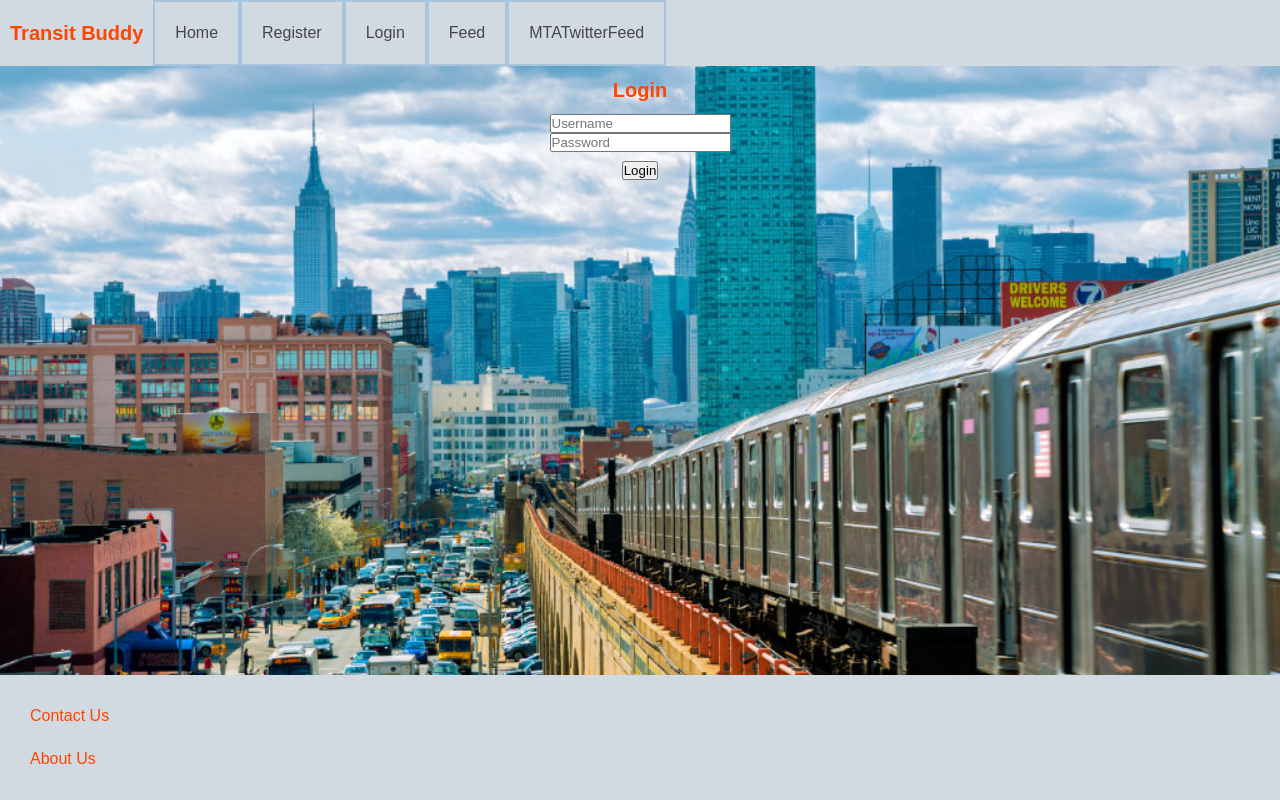
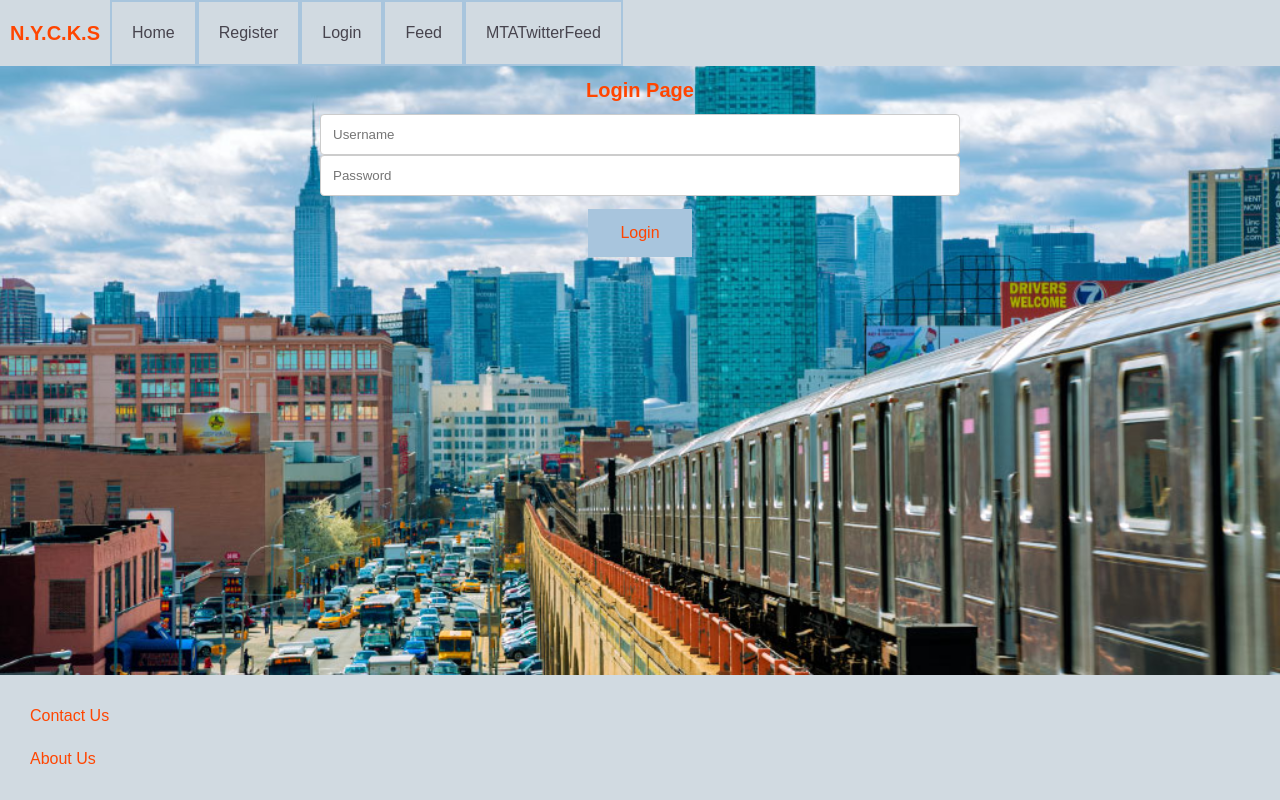
Before and after one commit to ra1993/transitbuddy_frontend, a React (Create React App) app: page / in a window 1280 px wide. Built offline with nearby package versions, Linux system fonts and the light colour scheme.

Commit message:
upgraded dependencies

```diff
--- a/src/App.css
+++ b/src/App.css
@@ -326,3 +326,67 @@ padding-bottom: 20px;
 padding-left: 30px;
 border-left: 2px solid #e4e8eb;
 }
+
+.trainSelection{
+font-size: 15px;
+padding: 10px 8px 10px 14px;
+background: #fff;
+border: 1px solid #ccc;
+overflow: hidden;
+position: relative;
+align-items: center;
+
+}
+
+.loginButton{
+background-color: #A8C5DD;
+border: none;
+color: orangered;;
+padding: 15px 32px;
+text-align: center;
+text-decoration: none;
+display: inline-block;
+font-size: 16px;
+margin: 4px 2px;
+cursor: pointer;
+}
+
+.registerButton{
+background-color: #A8C5DD;
+border: none;
+color: orangered;
+padding: 15px 32px;
+text-align: center;
+text-decoration: none;
+display: inline-block;
+font-size: 16px;
+margin: 4px 2px;
+cursor: pointer;
+
+
+}
+
+/* -----------------------------------------------form styling */
+
+.inputField{
+  width: 50%;
+  padding: 12px;
+  border: 1px solid #ccc;
+  border-radius: 4px;
+  resize: vertical;
+
+}
+
+.postComment{
+  background-color: #A8C5DD;
+  border: none;
+  color: orangered;
+  padding: 15px 32px;
+  text-align: center;
+  text-decoration: none;
+  display: inline-block;
+  font-size: 16px;
+  margin: 4px 2px;
+  cursor: pointer;
+
+}
--- a/src/components/Feed.js
+++ b/src/components/Feed.js
@@ -45,9 +45,10 @@ function Feed(){
     return comments.map((c, i) => {
 
       return (<div className={'comment'} key={'comment-' + i}>
-        <div className={'comment-username'}>{c.username}</div>
+        {/* <div className={'comment-username'}>{c.username}</div> */}
         <div className={'comment-time'}>{c.time.toLocaleString()}</div>
         <div className={'comment-comment'}>{c.comment}</div>
+        <br></br>
       </div>)
     })
   }
--- a/src/components/Homepage.js
+++ b/src/components/Homepage.js
@@ -6,6 +6,7 @@ import StationMenu from './StationMenu';
 import IncomingTime from './IncomingTime';
 import LandingPage from './LandingPage';
 import Weather from './Weather';
+import StationList from './PickStationTrains';
 
 import Footer from './Footer.js';
 import Register from './Register';
@@ -20,11 +21,16 @@ function Homepage(props) {
   console.log('Token', pToken)
   return (
   <div className="userHomepage">
-    <h1> Transit Buddy Homepage</h1>
+    <h1> New York Commuter Knowledge System</h1>
+
+    <center><h2>Subway Times</h2></center>
     <TrainMenu/>
+
     <br></br>
     <TrainMenu/>
 
+    <br></br>
+    <StationList/>
 
     <div className="weather"> Weather Component
     <Weather/>
--- a/src/components/Login.js
+++ b/src/components/Login.js
@@ -41,10 +41,11 @@ const loginAccount = async () =>{
       <div>Logging in...</div>
       :
       <div className="loginCard">
-        <h1>Login</h1>
+        <h1>Login Page</h1>
 
         <form className = "loginForm">
           <input id="username"
+          className = "inputField"
           type = "text"
           placeholder="Username"
           onChange = {e => setInputUsername(e.target.value)}
@@ -53,6 +54,7 @@ const loginAccount = async () =>{
           <br></br>
 
         <input id="password"
+        className = "inputField"
         type = "password"
         placeholder="Password"
         onChange = {e => setInputPassword(e.target.value)}
@@ -60,7 +62,9 @@ const loginAccount = async () =>{
         ></input>
         </form>
         <br></br>
-        <button onClick={() => loginAccount()}id="loginButton">Login</button>
+        <button onClick={() => loginAccount()}
+        className = "loginButton"
+        id="loginButton">Login</button>
         <br></br>
 
       </div>
--- a/src/components/NavBar.js
+++ b/src/components/NavBar.js
@@ -11,7 +11,7 @@ const NavBar= () => {
     return (
 
       <header className="header">
-      <h1 className = "appName">Transit Buddy</h1>
+      <h1 className = "appName">N.Y.C.K.S</h1>
       <ul>
 
         <NavLink to="/home">Home</NavLink>
--- /dev/null
+++ b/src/components/PickStationTrains.js
@@ -0,0 +1,28 @@
+import React, {useState, useEffect} from "react";
+import '../App.css';
+
+
+const url = "http://localhost:5000/stationlist"
+
+
+function StationList(){
+const [station, setStation] = useState("");
+
+const configs = {
+method: 'GET',
+mode: 'cors'
+}
+
+
+
+return(
+<h2>Listed Trains for Station:</h2>
+
+
+
+
+
+
+)
+}
+export default StationList;
--- a/src/components/Register.js
+++ b/src/components/Register.js
@@ -43,12 +43,13 @@ function Register () {
       <main>
         <div className="Register">
 
-        <h1>Register Account</h1>
+        <h1>Registration</h1>
         <div id="flaskResponse"/>
        <center><form className = "registerForm">
         <input
           type = "text"
           id="f_name"
+          className = "inputField"
           onChange={e => setInputF_name(e.target.value)}
           placeholder="First Name">
         </input>
@@ -56,6 +57,7 @@ function Register () {
         <input
           type = "text"
           id="l_name"
+          className = "inputField"
           onChange={e => setInputL_name(e.target.value)}
           placeholder="Last Name">
         </input>
@@ -63,6 +65,7 @@ function Register () {
         <input
           type = "text"
           id="username"
+          className = "inputField"
           onChange={e => setInputUsername(e.target.value)}
           placeholder="Username">
         </input>
@@ -70,6 +73,7 @@ function Register () {
         <input
           type = "password"
           id="password"
+          className = "inputField"
           onChange={e => setInputPassword(e.target.value)}
           placeholder="Password">
         </input>
@@ -77,6 +81,7 @@ function Register () {
         <input
           type = "text"
           id="email"
+          className = "inputField"
           onChange={e => setInputEmail(e.target.value)}
           placeholder="Email">
         </input>
--- a/src/components/TrainMenu.js
+++ b/src/components/TrainMenu.js
@@ -61,9 +61,6 @@ function TrainMenu() {
 
         <StationMenu stations={stations} train={inputTrain} />
 
-
-        {/* <button className = "addRoute">Add Route</button>
-        <button className = "removeRoute">Remove Route</button> */}
     </div>
   );
 }
```
Also changed, not shown: package.json (+7 -7 lines), 1 other file (tests, documents, lock files or other folders).
